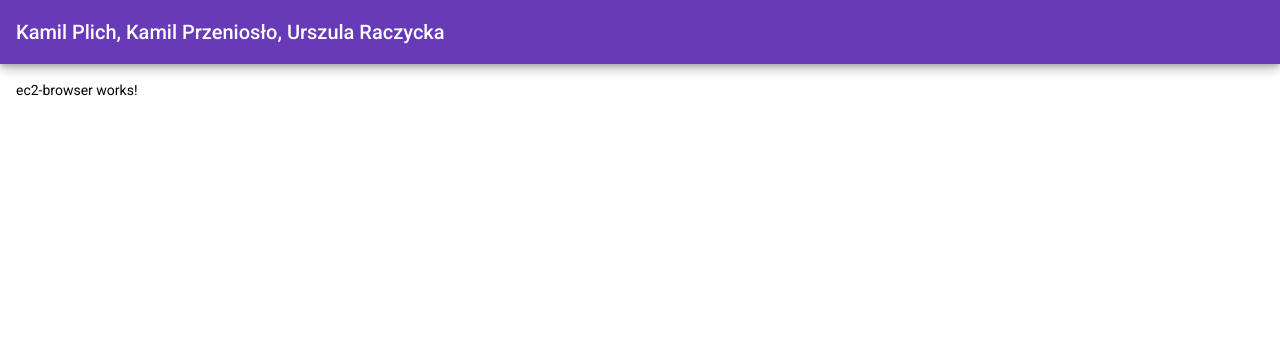
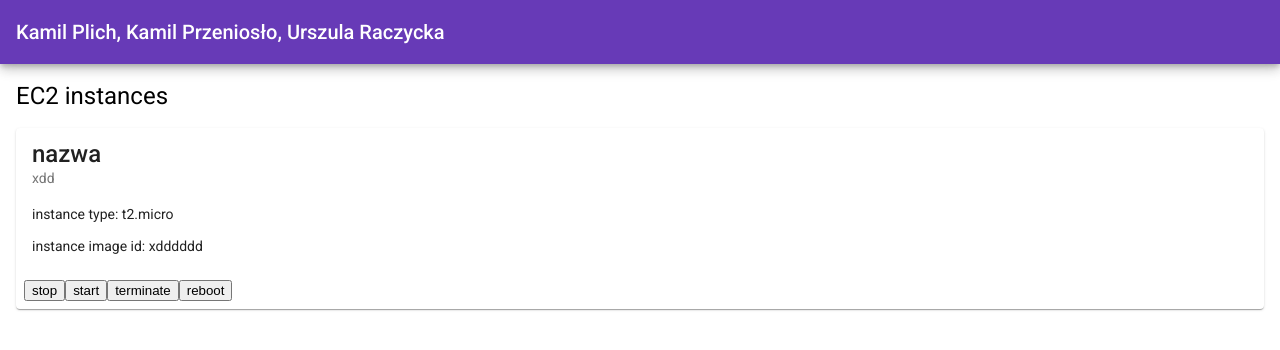
Before and after one commit to Loreth/aws-lab, an Angular app: page /ec2-browser in a window 1280 px wide. Shown: the top 350 px of the page. Built offline with nearby package versions, Linux system fonts and the light colour scheme.

Commit message:
feat: front-end sketch

```diff
--- /dev/null
+++ b/src/app/components/ec2/Ec2Instance.ts
@@ -0,0 +1,23 @@
+export interface Ec2InstanceResponse {
+  readonly id: string;
+  readonly name: string | null;
+  readonly imageId: string;
+  readonly type: string;
+  readonly state: string;
+}
+
+export class Ec2Instance {
+  id: string;
+  name: string | undefined;
+  imageId: string;
+  type: string;
+  state: string;
+
+  constructor(response: Ec2InstanceResponse) {
+    this.id = response.id;
+    this.name = response.name !== null ? response.name : undefined;
+    this.imageId = response.imageId;
+    this.type = response.type;
+    this.state = response.state;
+  }
+}
--- a/src/app/components/ec2/ec2-browser/ec2-browser.component.html
+++ b/src/app/components/ec2/ec2-browser/ec2-browser.component.html
@@ -1 +1,2 @@
-<p>ec2-browser works!</p>
+<h1>EC2 instances</h1>
+<app-ec2-instance *ngFor="let instance of (instances$ | async)" [instance]="instance"></app-ec2-instance>
--- a/src/app/components/ec2/ec2-browser/ec2-browser.component.ts
+++ b/src/app/components/ec2/ec2-browser/ec2-browser.component.ts
@@ -1,4 +1,7 @@
 import { Component, OnInit } from '@angular/core';
+import {Ec2Instance} from "../Ec2Instance";
+import {Observable} from "rxjs";
+import {Ec2Service} from "../../../core/services/ec2.service";
 
 @Component({
   selector: 'app-ec2-browser',
@@ -7,9 +10,12 @@ import { Component, OnInit } from '@angular/core';
 })
 export class Ec2BrowserComponent implements OnInit {
 
-  constructor() { }
+  instances$!: Observable<Ec2Instance[]>;
+
+  constructor(private ec2Service: Ec2Service) { }
 
   ngOnInit(): void {
+    this.instances$ = this.ec2Service.getInstances();
   }
 
 }
--- /dev/null
+++ b/src/app/components/ec2/ec2-instance/ec2-instance.component.html
@@ -0,0 +1,16 @@
+<mat-card>
+  <mat-card-title-group>
+    <mat-card-title>{{instance.name}}</mat-card-title>
+    <mat-card-subtitle>{{instance.id}}</mat-card-subtitle>
+  </mat-card-title-group>
+  <mat-card-content>
+    <p>instance type: {{instance.type}}</p>
+    <p>instance image id: {{instance.imageId}}</p>
+  </mat-card-content>
+  <mat-card-actions>
+    <button>stop</button>
+    <button>start</button>
+    <button>terminate</button>
+    <button>reboot</button>
+  </mat-card-actions>
+</mat-card>
--- /dev/null
+++ b/src/app/core/services/ec2.service.ts
@@ -0,0 +1,22 @@
+import { Injectable } from '@angular/core';
+import {HttpClient} from "@angular/common/http";
+import {Ec2Instance, Ec2InstanceResponse} from "../../components/ec2/Ec2Instance";
+import {Observable, of} from "rxjs";
+import {map} from "rxjs/operators";
+import {EC2, getEndpointUrl} from "../../shared/rest-api-urls";
+
+@Injectable({
+  providedIn: 'root'
+})
+export class Ec2Service {
+
+  constructor(private http: HttpClient) { }
+
+  getInstances(): Observable<Ec2Instance[]> {
+    return of([new Ec2Instance({id: "xdd", name: "nazwa", imageId: "xdddddd", state: "RUNNING", type: "t2.micro"})])
+
+    /*return this.http.get<Ec2InstanceResponse[]>(getEndpointUrl(EC2)).pipe(
+      map(responses => responses.map(response => new Ec2Instance(response)))
+    );*/
+  }
+}
--- a/src/app/shared/rest-api-urls.ts
+++ b/src/app/shared/rest-api-urls.ts
@@ -2,6 +2,7 @@ import {environment} from '../../environments/environment';
 
 export const ID = '/{id}';
 export const BUCKET = '/buckets';
+export const EC2 = '/ec2';
 
 export function getEndpointUrl(endpoint: string): string {
   return environment.apiUrl + endpoint;
```
Also changed, not shown: src/app/app.module.ts (+6 -2 lines), src/app/components/ec2/ec2-instance/ec2-instance.component.ts (added, +13 -0 lines), src/app/components/ec2/ec2-instance/ec2-instance.component.scss (added), 1 other file (tests, documents, lock files or other folders).
